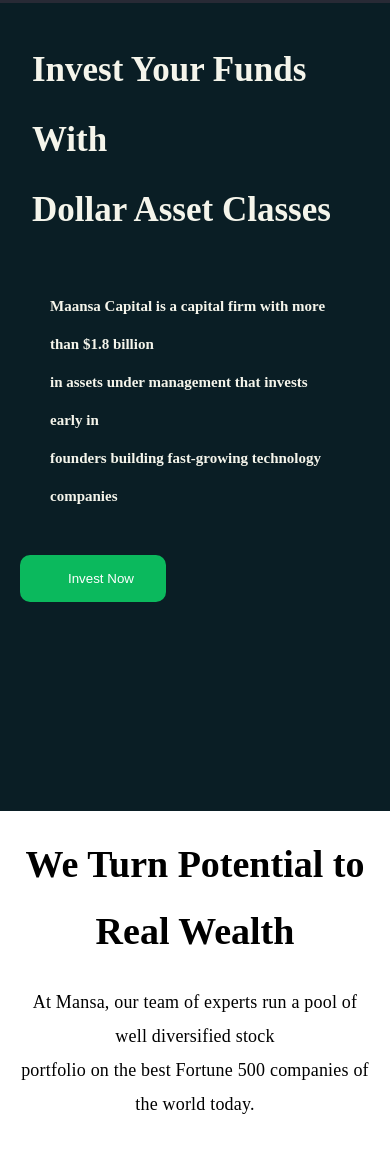
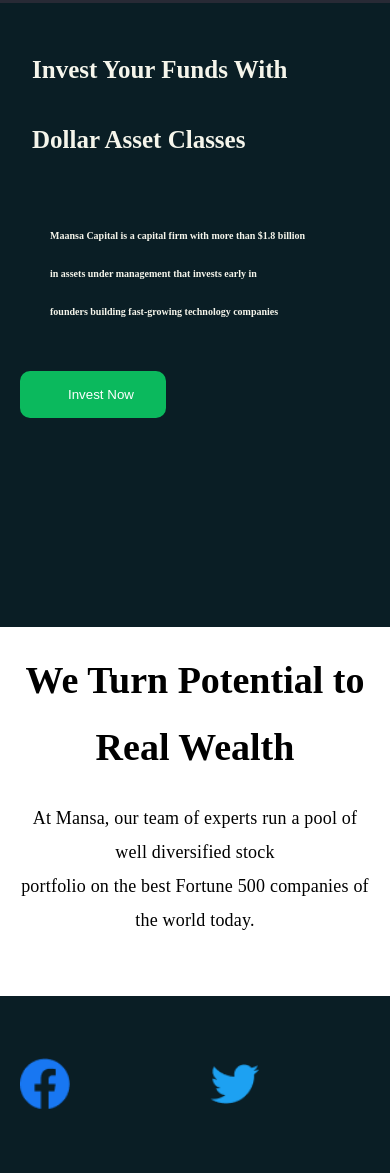
Before and after one commit to kenny3198/Maansa-Project, a plain HTML site: page index.html in a window 390 px wide. Shown: the part 107-1280 px from the top of the page. Drawn offline with Linux system fonts and the light colour scheme.

Commit message:
changes commited

```diff
--- a/index.css
+++ b/index.css
@@ -590,7 +590,7 @@ hr{
         padding: 2rem ;
         display: flex;
         font-family: Reckless Neue;
-        font-size: 35px;
+        font-size: 25px;
         font-weight: 600;
         line-height: 70px;
         text-align: left;
@@ -600,7 +600,7 @@ hr{
         color: #F5F5EB;
         padding: 20px;
         font-family: Reckless Neue;
-        font-size: 15px;
+        font-size: 10px;
         font-weight: 700;
         line-height: 38px;
         margin-top: -40px;
@@ -679,9 +679,10 @@ hr{
             justify-content: space-between;
             align-items: center;
             gap: 40%;
+            padding: 20px;
             margin-bottom: -10%;
             background: #0A1E25;
-            overflow: scroll;
+            overflow: auto;
         }
         #icons .google{
             width: 50px;
@@ -1055,6 +1056,7 @@ hr{
     justify-content: center;
     align-self: flex-end;
     gap: 40px;
+    padding: 10px;
     padding-bottom: 50px;
     color: white;
     padding-right: 40px;
```
